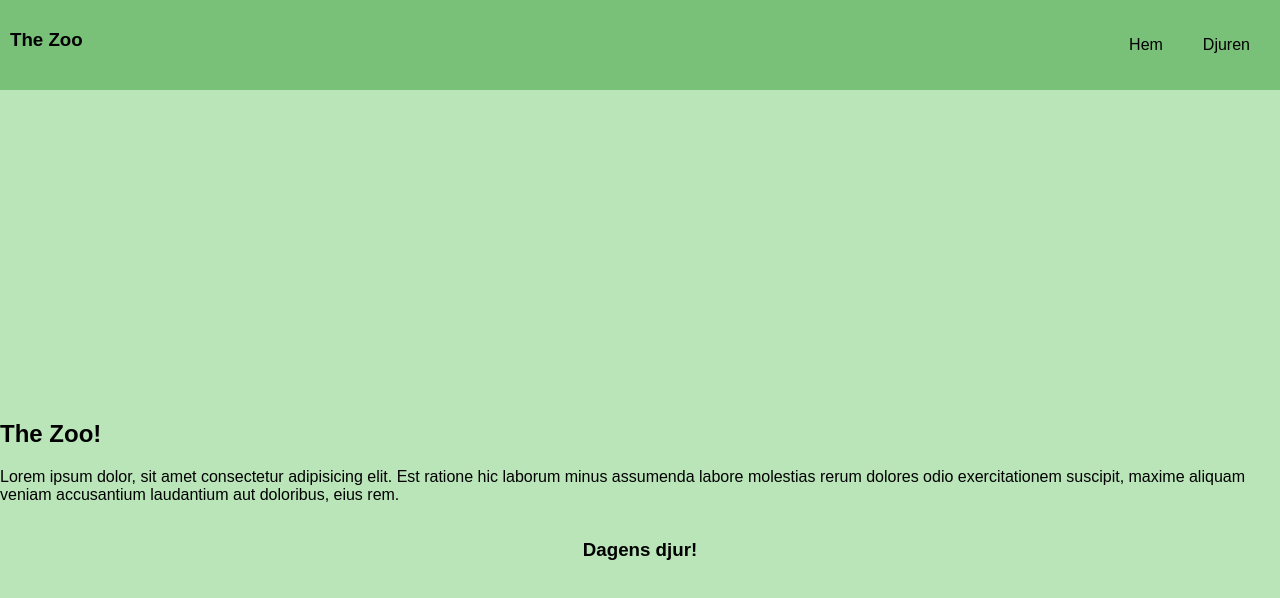
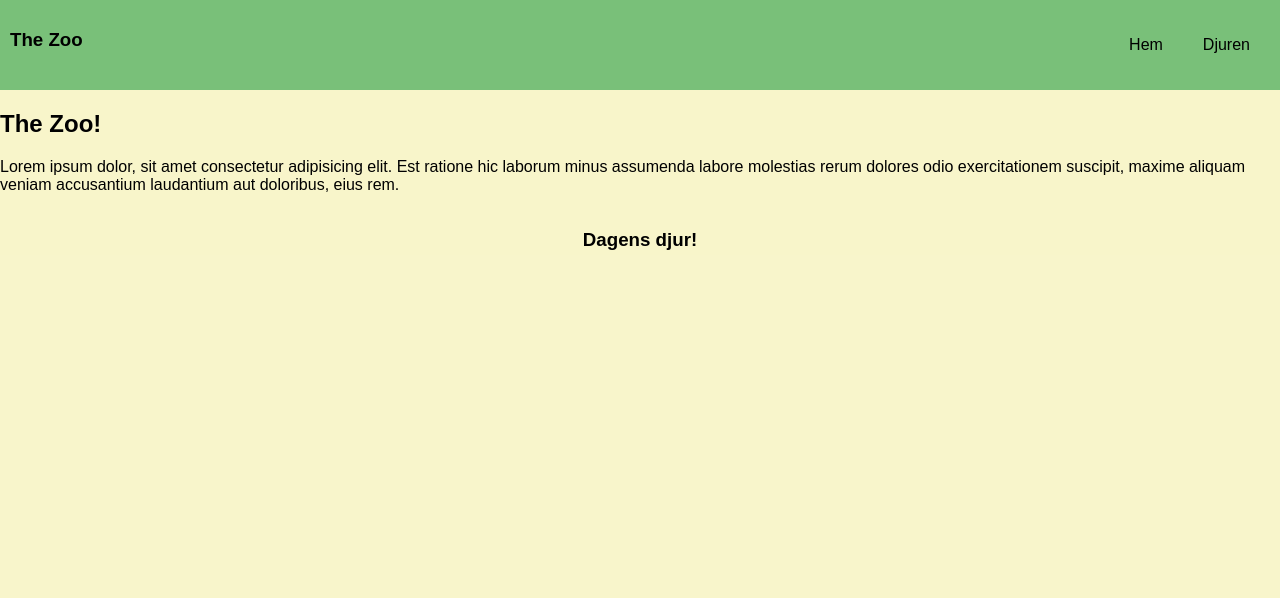
Before and after one commit to bergeper/React-The-Zoo, a React app: page / in a window 1280 px wide. Shown: the top 598 px of the page. Built offline with nearby package versions, Linux system fonts and the light colour scheme; the HTML template or start-up script is replaced by a standard one.

Commit message:
(fix): background color instead of white

```diff
--- a/src/components/Layout/Layout.scss
+++ b/src/components/Layout/Layout.scss
@@ -1,9 +1,8 @@
 .container {
   display: flex;
   flex-direction: column;
-  justify-content: center;
   align-items: center;
   width: 100%;
   min-height: 100vh;
-  background-color: rgba(141, 213, 141, 0.614);
+  background-color: rgba(237, 229, 113, 0.37);
 }
```
